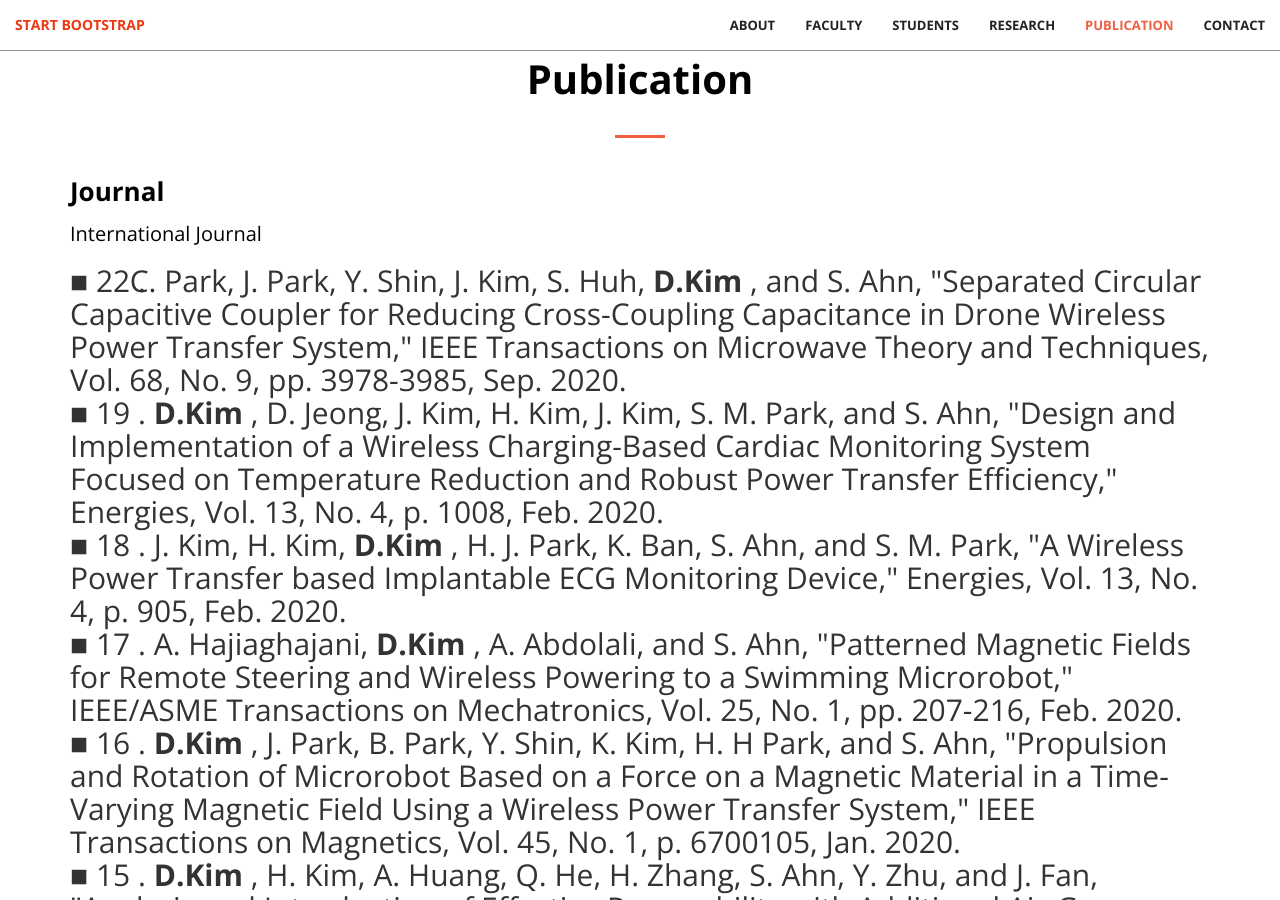
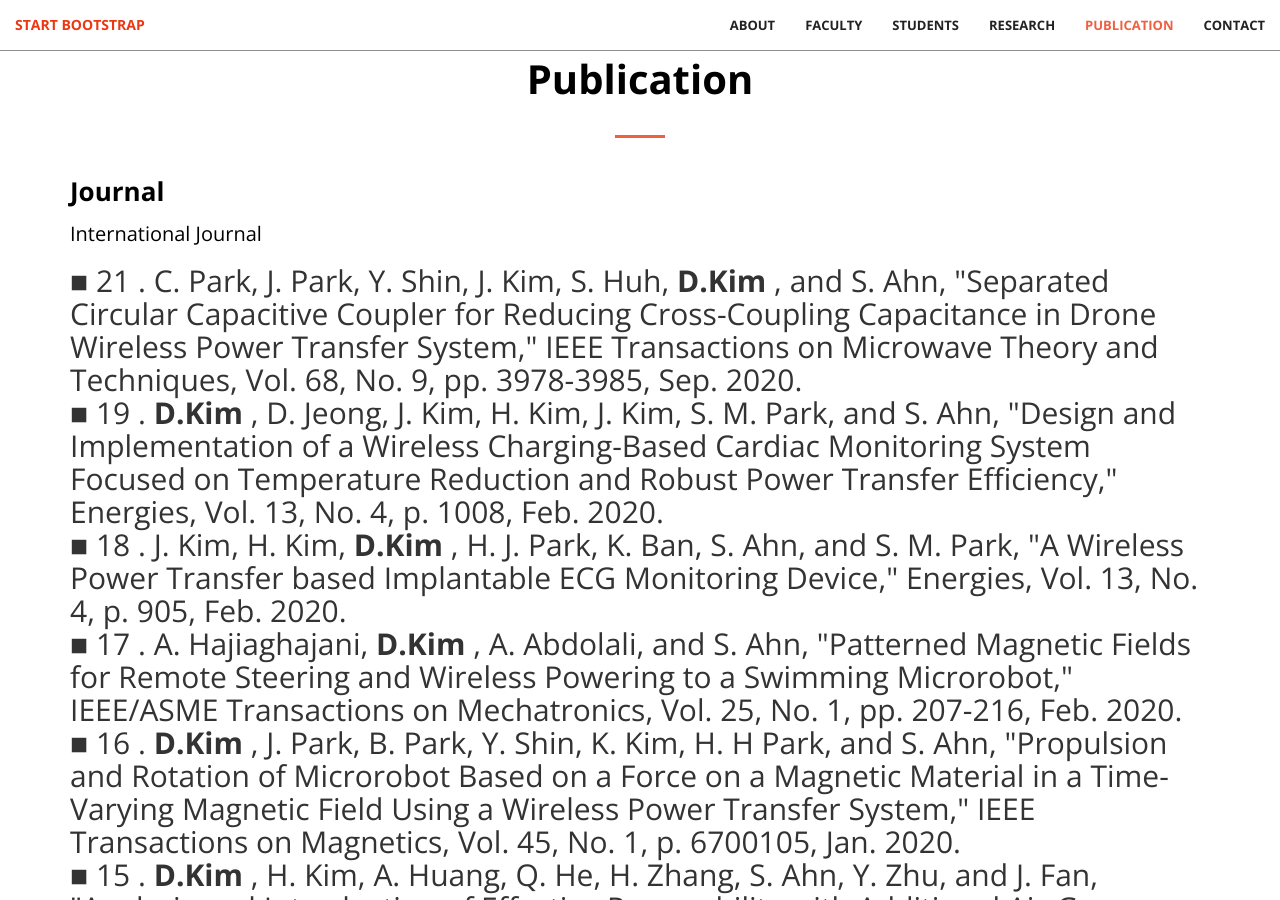
Before and after one commit to dwKim88/AEL, a Jekyll site: the page built from index.html, in a window 1280 px wide and 900 px high, scrolled down 4622 px. Built offline with Jekyll 4.4.1, drawn with Linux system fonts in a browser that asks for light colours.

Commit message:
Update services.html

```diff
--- a/_includes/services.html
+++ b/_includes/services.html
@@ -25,12 +25,9 @@
                     <p style="line-height: 1.0; color:black; font-size:20px;">
                         International Journal
                     </p>
-                    <p style="line-height: 1.8; color:black; font-size:14px;"></p>
+                    <p style="line-height: 1.8; color:black; font-size:14px; margine:0 3px;"></p>
 
-                            ■	22	.
-                        <span style="margin:0 3px 0 -24px;">
-                                C. Park, J. Park, Y. Shin, J. Kim, S. Huh, <B> D.Kim </B>, and S. Ahn, "Separated Circular Capacitive Coupler for Reducing Cross-Coupling Capacitance in Drone Wireless Power Transfer System," IEEE Transactions on Microwave Theory and Techniques, Vol. 68, No. 9, pp. 3978-3985, Sep. 2020.	<br>
-                        </span>
+                            ■	21	.	C. Park, J. Park, Y. Shin, J. Kim, S. Huh, <B> D.Kim </B>, and S. Ahn, "Separated Circular Capacitive Coupler for Reducing Cross-Coupling Capacitance in Drone Wireless Power Transfer System," IEEE Transactions on Microwave Theory and Techniques, Vol. 68, No. 9, pp. 3978-3985, Sep. 2020.	<br>
                             ■	19	.	<B> D.Kim </B>, D. Jeong, J. Kim, H. Kim, J. Kim, S. M. Park, and S. Ahn, "Design and Implementation of a Wireless Charging-Based Cardiac Monitoring System Focused on Temperature Reduction and Robust Power Transfer Efficiency," Energies, Vol. 13, No. 4, p. 1008, Feb. 2020.	<br>
                             ■	18	.	J. Kim, H. Kim, <B> D.Kim </B>, H. J. Park, K. Ban, S. Ahn, and S. M. Park, "A Wireless Power Transfer based Implantable ECG Monitoring Device," Energies, Vol. 13, No. 4, p. 905, Feb. 2020.	<br>
                             ■	17	.	A. Hajiaghajani, <B> D.Kim </B>, A. Abdolali, and S. Ahn, "Patterned Magnetic Fields for Remote Steering and Wireless Powering to a Swimming Microrobot," IEEE/ASME Transactions on Mechatronics, Vol. 25, No. 1, pp. 207-216, Feb. 2020.	<br>
```
